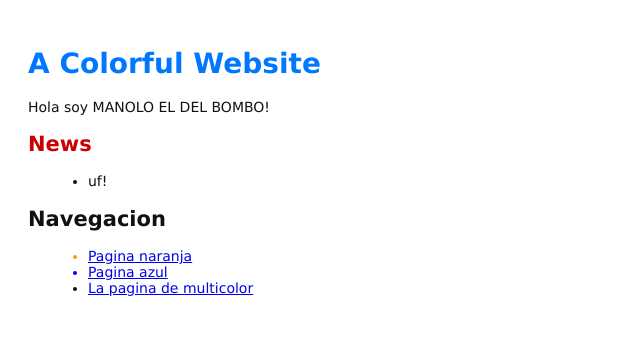
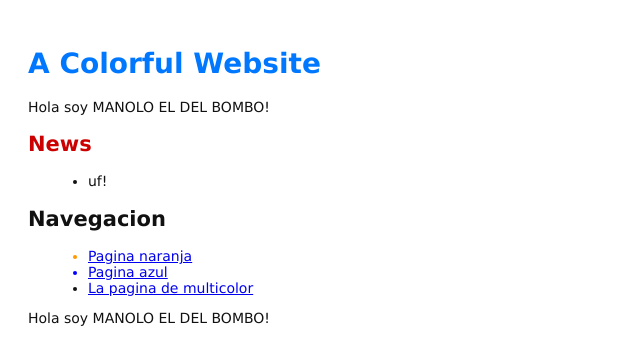
Before and after one commit to beeva-jesusneila/gitdemo, a plain HTML site: page index.html in a window 1280 px wide. Shown: the whole page, without its empty margins (0-640 px from the left). Drawn offline with Linux system fonts and the light colour scheme.

Commit message:
Mi nombre

```diff
--- a/index.html
+++ b/index.html
@@ -25,5 +25,6 @@
                                                   <a href="arco.html">La pagina de multicolor</a>
                                             </li>
                     </ul>
+                    <p>Hola soy MANOLO EL DEL BOMBO!</p>
   </body>
 </html>
```
